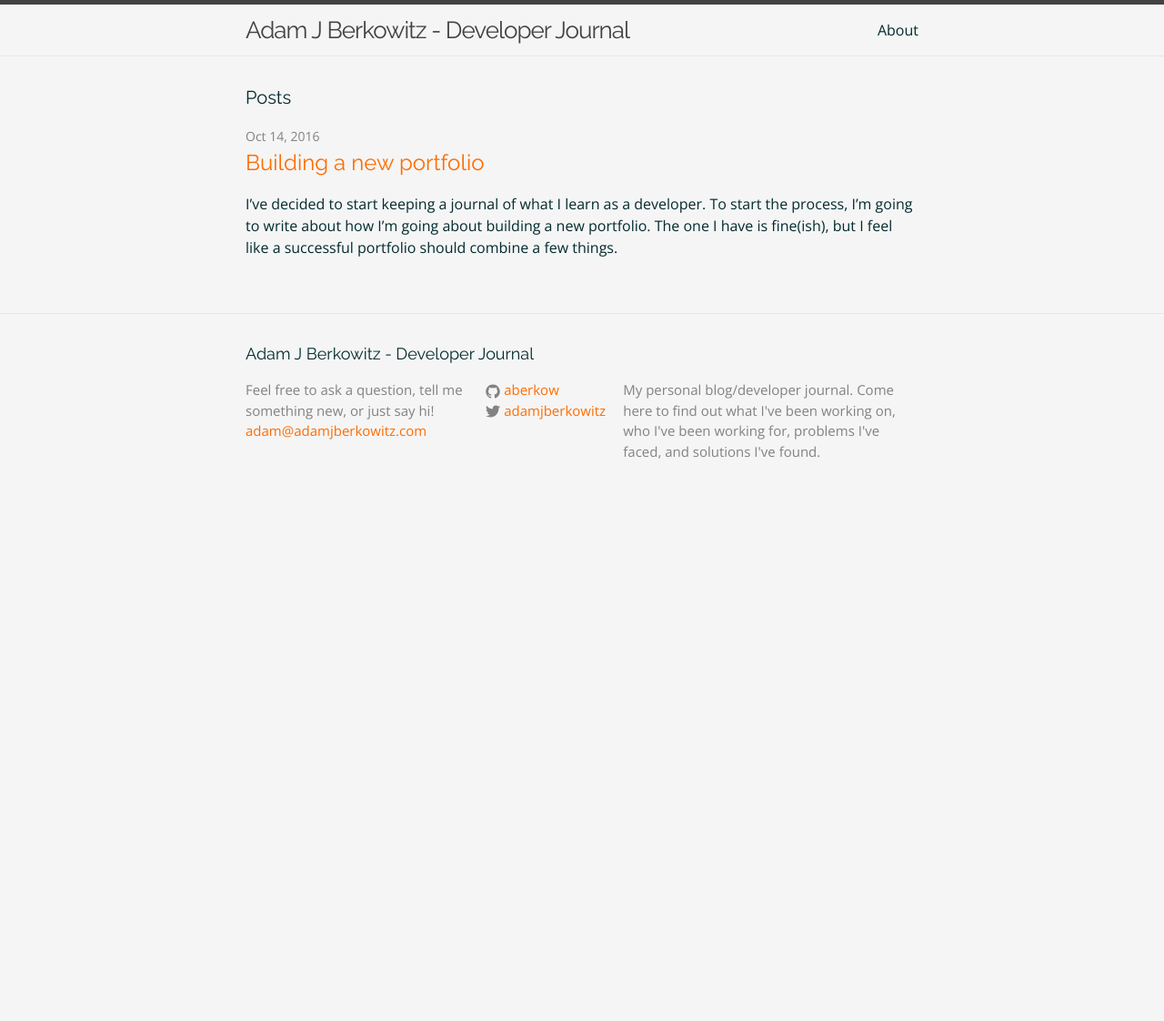
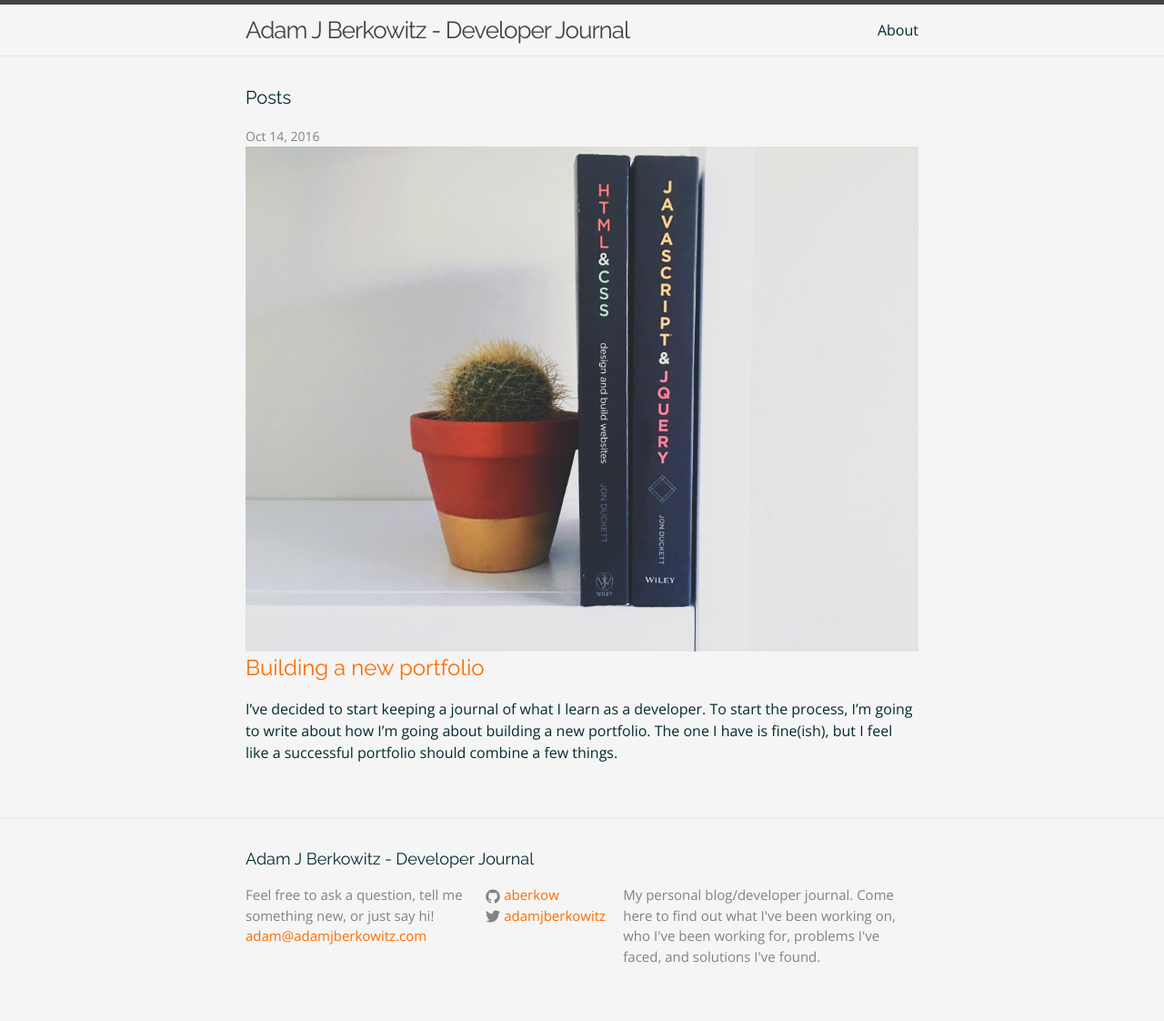
Before and after one commit to aberkow/journal, a Jekyll site: the page built from index.html, in a window 1280 px wide. Shown: the whole page at 91% size. Built offline with Jekyll 4.4.1, drawn with Linux system fonts in a browser that asks for light colours; before the commit the page ends 900 px from its top, so only the background shows below that.

Commit message:
basic featured image function works. moving on.

```diff
--- a/index.html
+++ b/index.html
@@ -10,7 +10,10 @@
     {% for post in site.posts %}
       <li>
         <span class="post-meta">{{ post.date | date: "%b %-d, %Y" }}</span>
-
+        <div class="post-featuredImage-wrapper">
+          <!-- Get the featured image of the post and display it. -->
+          <img src="{{ site.baseurl }}{{ post.featuredImage }}" alt="Featured Image for {{ post.title }}"/>
+        </div>
         <h2>
           <a class="post-link" href="{{ post.url | prepend: site.baseurl }}">{{ post.title }}</a>
         </h2>
```
